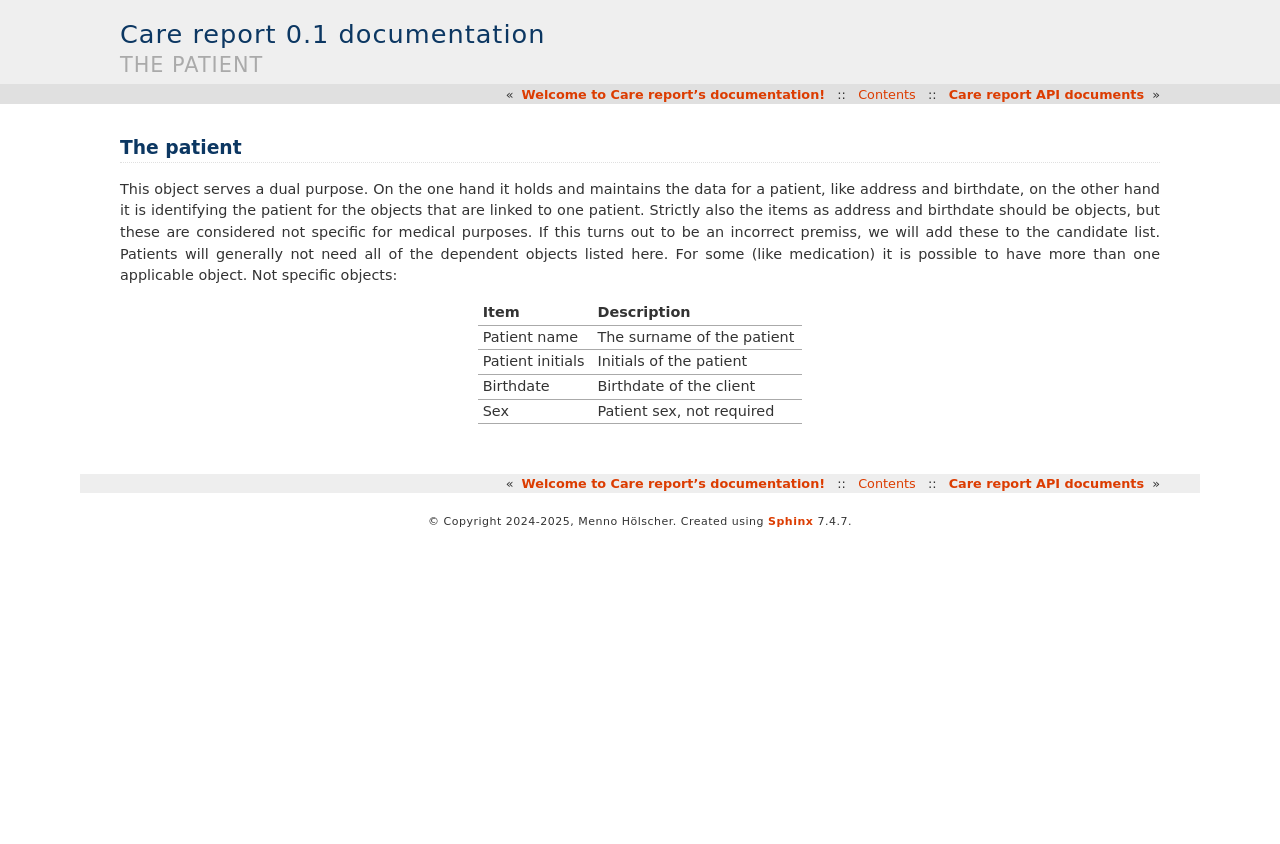
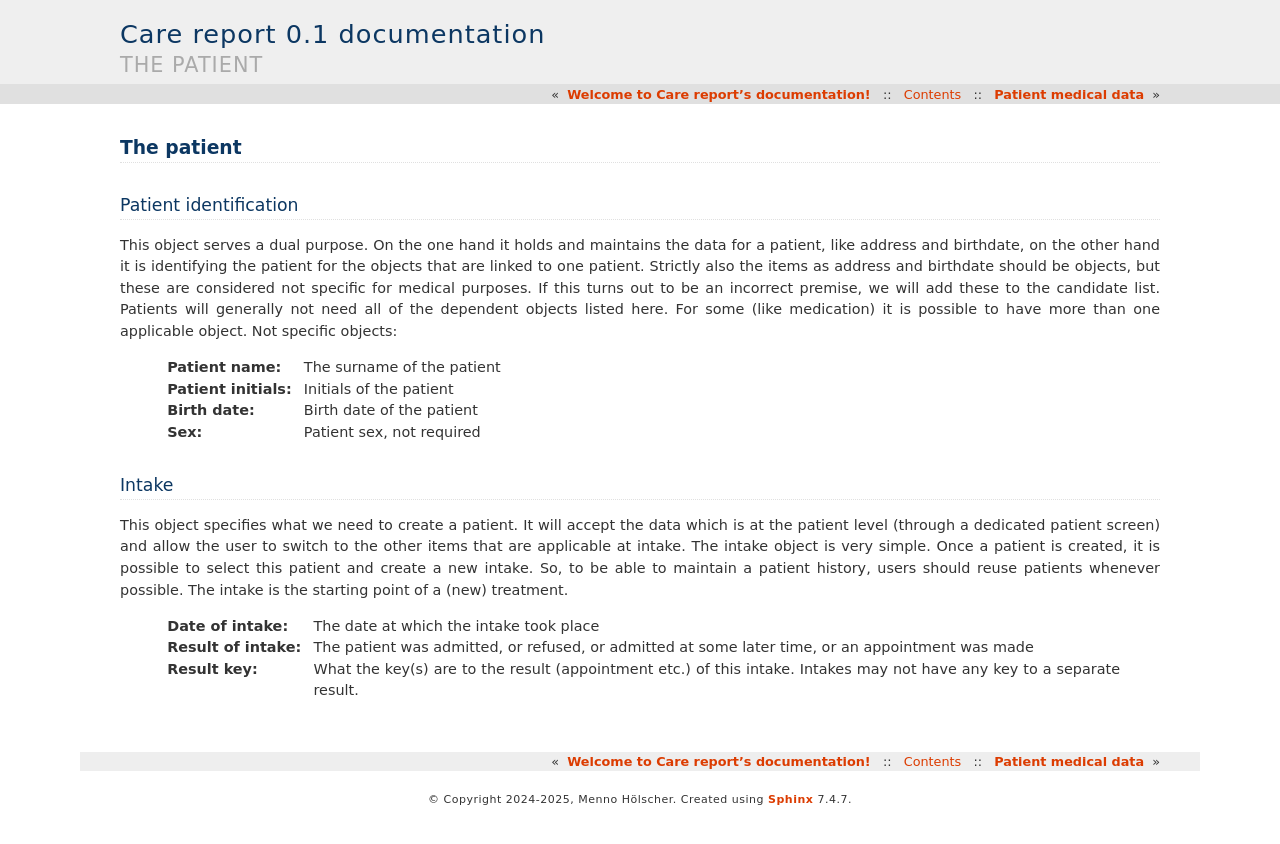
Before and after one commit to Mholscher/carereport, a Sphinx documentation site: the page built from doc/source/patient.rst, in a window 1280 px wide. Shown: the top 844 px of the page. Built offline with Sphinx 7.4.7, drawn with Linux system fonts in a browser that asks for light colours.

Commit message:
Added more documentation, medical and for patient

```diff
--- a/doc/source/index.rst
+++ b/doc/source/index.rst
@@ -7,6 +7,7 @@ Welcome to Care report's documentation!
    :maxdepth: 2
 
    patient.rst
+   medical.rst
    api.rst
 
 Indices and tables
--- a/doc/source/patient.rst
+++ b/doc/source/patient.rst
@@ -1,19 +1,25 @@
 The patient
 ===========
 
+Patient identification
+----------------------
+
 This object serves a dual purpose. On the one hand it holds and maintains the data for a patient, like address and birthdate, on the other hand it is identifying the patient for the objects that are linked to one patient.
-Strictly also the items as address and birthdate should be objects, but these are considered not specific for medical purposes. If this turns out to be an incorrect premiss, we will add these to the candidate list.
+Strictly also the items as address and birthdate should be objects, but these are considered not specific for medical purposes. If this turns out to be an incorrect premise, we will add these to the candidate list.
 Patients will generally not need all of the dependent objects listed here. For some (like medication) it is possible to have more than one applicable object.
 Not specific objects:
 
-    +------------------------+-----------------------------+
-    | Item                   |Description                  |
-    +========================+=============================+
-    | Patient name           | The surname of the patient  |
-    +------------------------+-----------------------------+
-    | Patient initials       | Initials of the patient     |
-    +------------------------+-----------------------------+
-    | Birthdate              | Birthdate of the client     |
-    +------------------------+-----------------------------+
-    | Sex                    | Patient sex, not required   |
-    +------------------------+-----------------------------+
+    :Patient name: The surname of the patient
+    :Patient initials: Initials of the patient
+    :Birth date: Birth date of the patient
+    :Sex: Patient sex, not required
+
+Intake
+------
+
+This object specifies what we need to create a patient. It will accept the data which is at the patient level (through a dedicated patient screen) and allow the user to switch to the other items that are applicable at intake. The intake object is very simple.
+Once a patient is created, it is possible to select this patient and create a new intake. So, to be able to maintain a patient history, users should reuse patients whenever possible. The intake is the starting point of a (new) treatment.
+
+    :Date of intake: The date at which the intake took place
+    :Result of intake: The patient was admitted, or refused, or admitted at some later time, or an appointment was made
+    :Result key: What the key(s) are to the result (appointment etc.) of this intake. Intakes may not have any key to a separate result.
```
Also changed, not shown: doc/source/medical.rst (added, +29 -0 lines).
